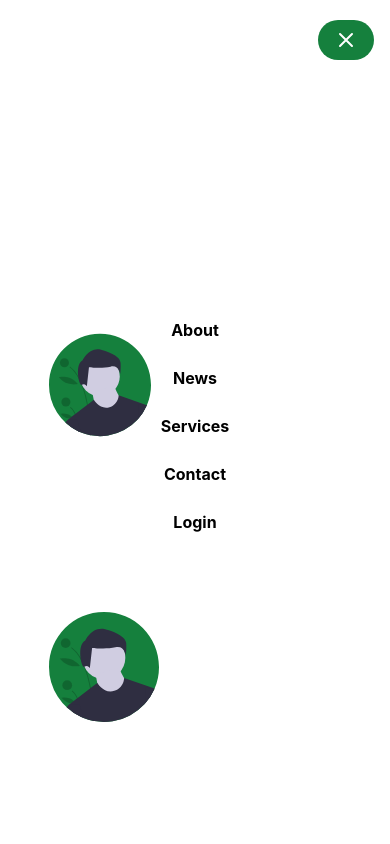
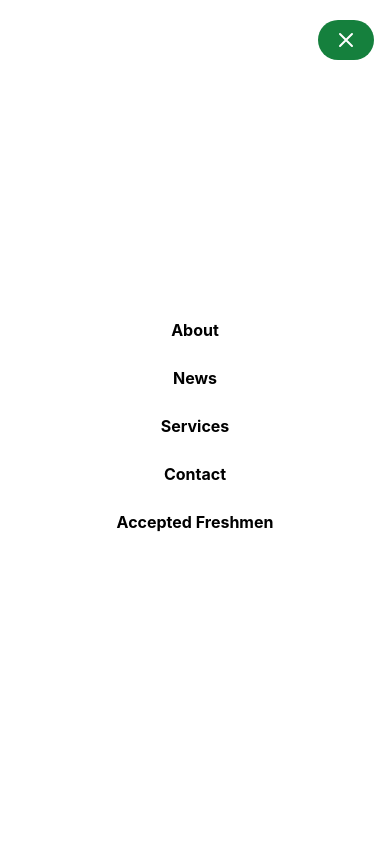
Before and after one commit to kentezrabetita/csu-komsay, a Next.js app: page /accepted/student in a window 390 px wide. Both pictures are taken after a click on the button 346 px from the left and 41 px from the top of the page. Shown: the top 844 px of the page. Built offline with nearby package versions, Linux system fonts and the light colour scheme.

Commit message:
add responsiveness

```diff
--- a/components/acceptedStudent.js
+++ b/components/acceptedStudent.js
@@ -23,7 +23,7 @@ export default function AcceptedStudents() {
 
   return (
     <div className='container flex flex-col p-6 mx-auto space-y-5'>
-      <div className='text-4xl font-bold text-center'>
+      <div className='text-3xl font-bold text-center'>
         <h1>CONGRATULATIONS!</h1>
       </div>
       <div>
--- a/components/construction.js
+++ b/components/construction.js
@@ -4,9 +4,10 @@ import { motion } from 'framer-motion';
 
 export default function Construction() {
   return (
-    <div className='flex flex-col items-center justify-center'>
+    <div className='container flex flex-col items-center justify-center text-center'>
       <div className='text-3xl font-bold'>Page is still under construction</div>
       <motion.div
+        className='p-4'
         animate={{
           y: 10,
         }}
--- a/components/navbar.js
+++ b/components/navbar.js
@@ -68,7 +68,7 @@ export default function Navbar() {
         </div>
       </nav>
       {showMenu && (
-        <div className='fixed top-0 flex bg-white flex-col items-center self-end justify-center py-8 space-y-2 text-black h-[100vh] left-0 right-0 font-bold'>
+        <div className='fixed top-0 z-50 flex bg-white flex-col items-center self-end justify-center py-8 space-y-2 text-black h-[100vh] left-0 right-0 font-bold'>
           <button
             onClick={() => setShowMenu(!showMenu)}
             className='absolute p-2 px-4 text-white bg-green-700 rounded-full top-5 right-4'
@@ -108,9 +108,9 @@ export default function Navbar() {
               Contact
             </a>
           </Link>
-          <Link href='/'>
+          <Link href='/accepted/student'>
             <a className='p-2 transition-all ease-in-out rounded-lg hover:bg-green-700 hover:text-white'>
-              Login
+              Accepted Freshmen
             </a>
           </Link>
         </div>
--- a/components/studentCard.js
+++ b/components/studentCard.js
@@ -4,15 +4,26 @@ import { motion } from 'framer-motion';
 
 export default function StudentCard({ student }) {
   return (
-    <div className='flex flex-row p-6 space-x-4 border rounded-lg'>
+    <div className='flex flex-col p-3 space-y-2 border rounded-lg'>
+      {/* <div className='flex flex-row p-6 space-x-4 border rounded-lg'></div> */}
       <div className='flex justify-center'>
         {student.sex === 'Female' ? (
-          <Image src='/undraw_female_avatar.svg' width={150} height={150} />
+          <Image
+            src='/undraw_female_avatar.svg'
+            className='-z-99'
+            width={150}
+            height={150}
+          />
         ) : (
-          <Image src='/undraw_male_avatar.svg' width={150} height={150} />
+          <Image
+            src='/undraw_male_avatar.svg'
+            className='-z-99'
+            width={150}
+            height={150}
+          />
         )}
       </div>
-      <div className='flex flex-col justify-center pl-2 space-y-2'>
+      <div className='flex flex-col justify-center pl-2 space-y-2 text-center'>
         <div>
           <span className='text-gray-400'>SURNAME:</span> {student.surname}
         </div>
```
